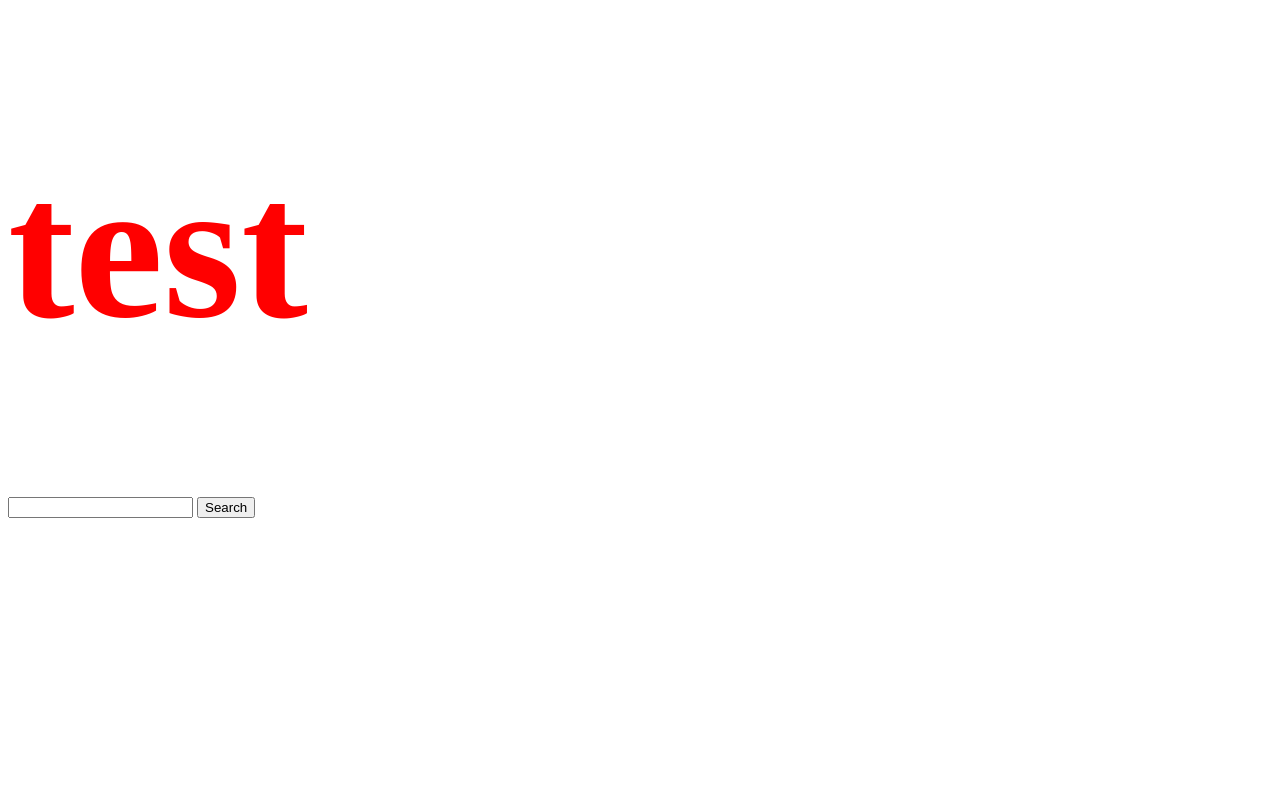
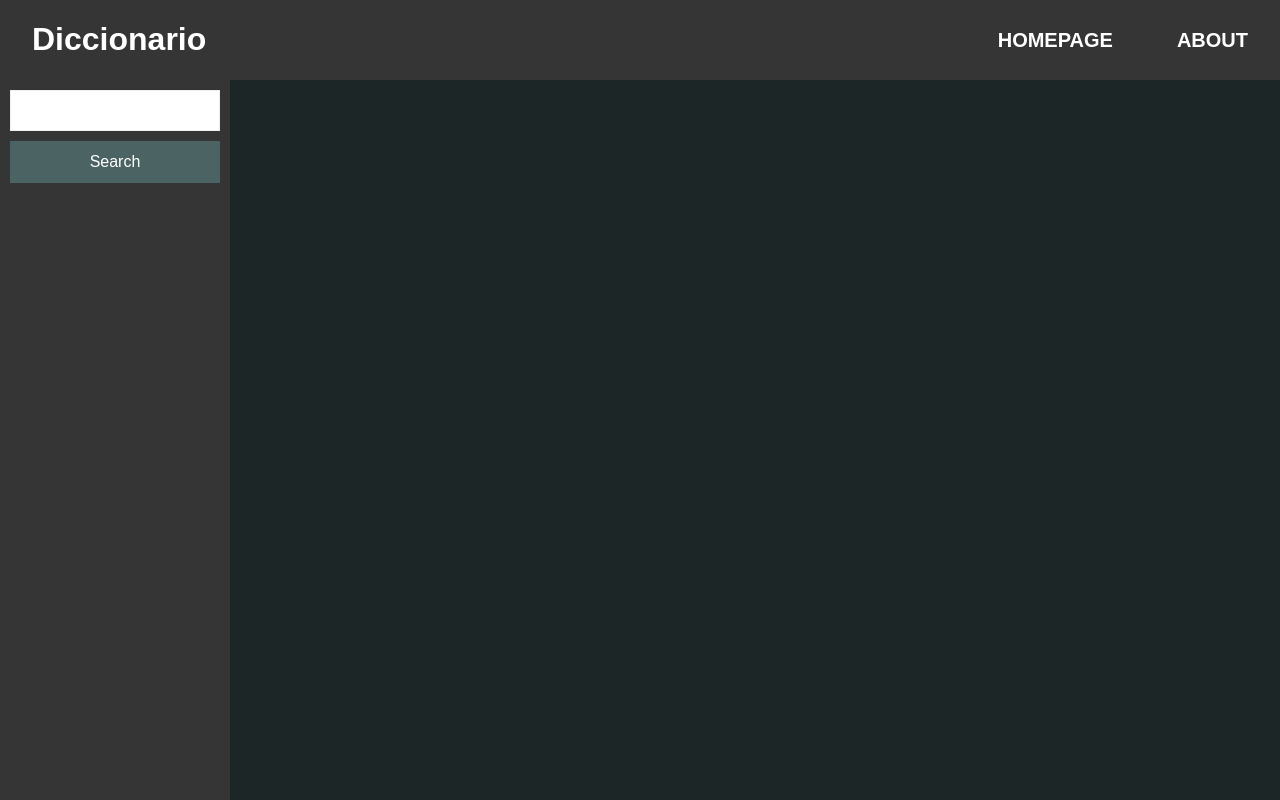
Before and after one commit to SoraSpades/node-dict, a website: page public/index.html in a window 1280 px wide. Drawn offline with Linux system fonts and the light colour scheme.

Commit message:
Main page structure

```diff
--- a/public/css/styles.css
+++ b/public/css/styles.css
@@ -1,4 +1,104 @@
-h1 {
-    color: red;
-    font-size: 200px;
+* {
+    -webkit-box-sizing: border-box; /* Safari/Chrome, other WebKit */
+    -moz-box-sizing: border-box;    /* Firefox, other Gecko */
+    box-sizing: border-box;         /* Opera/IE 8+ */
 }
+
+main {
+    margin-top: 5rem;
+    display: flex;
+    height: 90%;
+    position: absolute;
+    left: 0;
+    top:0;
+    width: 100%;
+    height: calc(100% - 5rem);
+}
+
+#main-sidebar {
+    flex: 1;
+    background-color: #353535;
+    padding: 10px;
+}
+
+#main-container {
+    flex: 5;
+    background-color: #1d2626;
+}
+
+#topbar {
+    position: fixed;
+    left: 0;
+    top: 0;
+    height: 5rem;
+    width: 100%;
+    background-color: #353535;
+    overflow: hidden;
+    margin: none;
+}
+
+#topbar {
+    position: fixed;
+    height: 5rem;
+    width: 100%;
+    background-color: #353535;
+    margin: none;
+    overflow: hidden;
+}
+
+#topbar a {
+    float: right;
+    padding: 1.8rem 2rem;
+    color: white;
+    text-decoration: none;
+    text-transform: uppercase;
+    font-weight: bold;
+    font-size: 20px;
+    font-family: Arial;
+    height: 100%;
+}
+
+#topbar a:hover {
+    background-color: #adadad;
+}
+
+#topbar h1 {
+    color: white;
+    font-family: Arial, Helvetica, sans-serif;
+    margin-left: 2rem;
+    float: left;
+}
+
+#topbar h1:hover {
+    cursor: pointer;
+}
+
+
+/* SIDEBAR FORM AND BUTTON */
+#main-sidebar button {
+    cursor: pointer;
+    padding: 12px;
+    background: #4c6363;
+    border: none;
+    color: white;
+    font-size: 16px;
+    transition: background .3s ease;
+    width: 100%;
+}
+
+#main-sidebar button:hover {
+    background: #6a8a8a;
+}
+
+#main-sidebar button:disabled {
+    cursor: default;
+    background: #7c5cbf94;
+}
+
+#main-sidebar input {
+    width: 100%;
+    margin-bottom: 10px;
+    border: 1px solid #eeeeee;
+    padding: 12px;
+    outline: none;
+}
--- a/public/index.html
+++ b/public/index.html
@@ -4,12 +4,23 @@
     <link rel="stylesheet" href="css/styles.css">
 </head>
 <body>
-    <h1>test</h1>
-    <div id="search-div">
-        <form id="search-form">
-            <input id="search-text" type="text">
-            <button id="search-button">Search</button>
-        </form>
+    <div id="topbar">
+        <h1 onclick="location.href = '/'">Diccionario</h1>
+        <a href="/about">About</a>
+        <a href="/">Homepage</a>
     </div>
+    <main>
+        <div id="main-sidebar">
+            <div id="search-div">
+                <form id="search-form">
+                    <input id="search-text" type="text" required>
+                    <button id="search-button">Search</button>
+                </form>
+            </div>
+        </div>
+        <div id="main-container">
+
+        </div>
+    </main>
 </body>
 </html>
```
